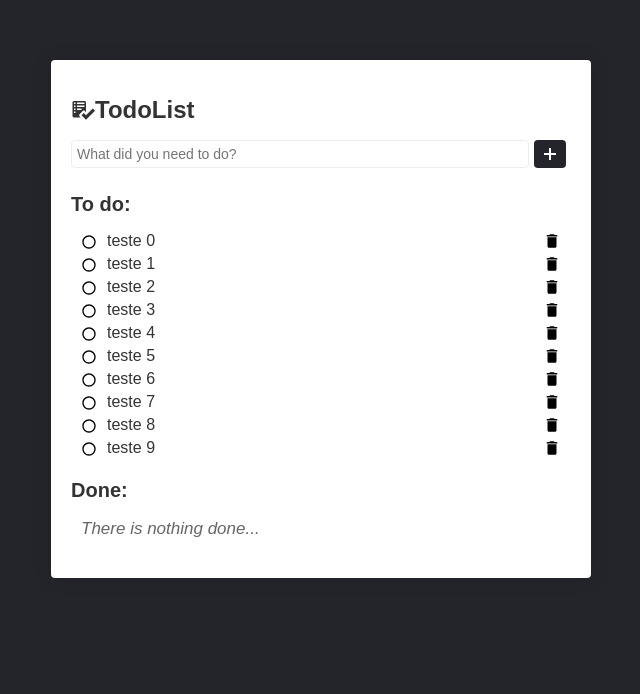
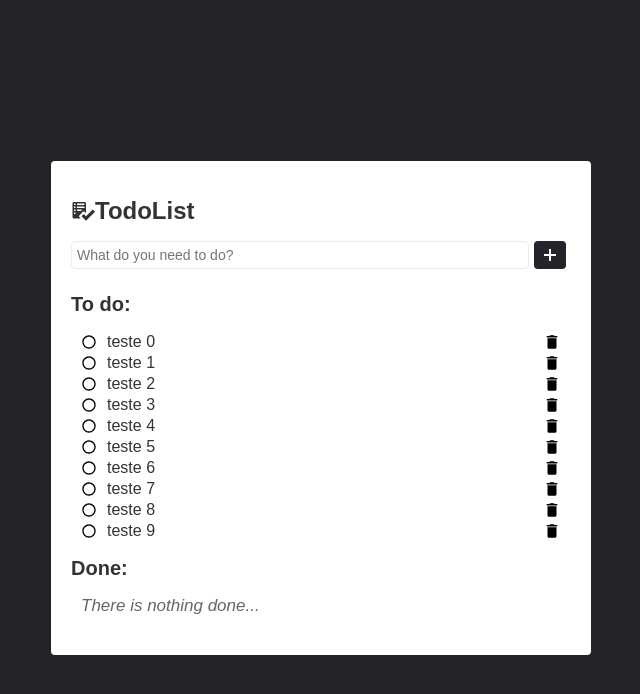
Before and after one commit to JosueCesar/todolist, a React (Create React App) app: page / in a window 1280 px wide. Shown: the top 694 px of the page, without its empty margins (319-959 px from the left). Built offline with nearby package versions, Linux system fonts and the light colour scheme.

Commit message:
refactor: converted form component into typescript file

```diff
--- a/package.json
+++ b/package.json
@@ -12,6 +12,7 @@
     "@types/react": "^17.0.14",
     "@types/react-dom": "^17.0.9",
     "@types/react-router-dom": "^5.1.8",
+    "@types/yup": "^0.29.13",
     "formik": "^2.1.4",
     "js-md5": "^0.7.3",
     "react": "^16.13.0",
--- a/src/components/FormComponent.js
+++ /dev/null
@@ -1,45 +0,0 @@
-import React, { Component } from 'react';
-
-import { ErrorMessage, Formik, Form as FormikForm, Field } from 'formik';
-import { GoPlus } from 'react-icons/go';
-import { GoChecklist } from 'react-icons/go';
-import { FormContainer } from '../styles/Styles';
-import * as yup from 'yup';
-
-const validation = yup.object().shape({
-  task: yup.string().min(5).required('Todo name is required')
-});
-
-export default class Form extends Component {
-
-  render(){
-    const { initialValues, handleSubmit } = this.props;
-    return(
-      <FormContainer>
-        <h1><GoChecklist/>TodoList</h1>
-        <Formik
-          initialValues={initialValues}
-          validationSchema={validation}
-          onSubmit={(values, { resetForm }) => {
-            handleSubmit(values);
-            resetForm();
-          }}
-        >
-          {({ values, handleChange, handleSubmit }) => (
-            <FormikForm onSubmit={handleSubmit}>
-              <Field
-                type='text'
-                name='task'
-                placeholder='What did you need to do?'
-                onChange={handleChange}
-                value={values.task}
-              />
-              <ErrorMessage component='span' name='task' />
-              <button type='submit'><GoPlus /></button>
-            </FormikForm>
-          )}
-        </Formik>
-      </FormContainer>
-    );
-  }
-}
--- /dev/null
+++ b/src/components/FormComponent/index.tsx
@@ -0,0 +1,48 @@
+import React from 'react';
+
+import { ErrorMessage, Formik, Form as FormikForm, Field } from 'formik';
+import { GoPlus } from 'react-icons/go';
+import { GoChecklist } from 'react-icons/go';
+import { FormContainer } from '../../styles/Styles';
+import * as yup from 'yup';
+
+const validation = yup.object().shape({
+  task: yup.string().min(5).required('Todo name is required')
+});
+
+interface FormProps {
+  initialValues: any;
+  handleSubmit(e: React.FormEvent<HTMLFormElement>): void;
+}
+
+const Form: React.FC<FormProps> = ({ initialValues, handleSubmit }) => {
+  return(
+    <FormContainer>
+      <h1><GoChecklist/>TodoList</h1>
+      <Formik
+        initialValues={initialValues}
+        validationSchema={validation}
+        onSubmit={(values, { resetForm }) => {
+          handleSubmit(values);
+          resetForm();
+        }}
+      >
+        {({ values, handleChange, handleSubmit }) => (
+          <FormikForm onSubmit={handleSubmit}>
+            <Field
+              type='text'
+              name='task'
+              placeholder='What do you need to do?'
+              onChange={handleChange}
+              value={values.task}
+            />
+            <ErrorMessage component='span' name='task' />
+            <button type='submit'><GoPlus /></button>
+          </FormikForm>
+        )}
+      </Formik>
+    </FormContainer>
+  );
+}
+
+export default Form;
--- a/src/styles/Global.js
+++ b/src/styles/Global.js
@@ -11,5 +11,9 @@ export default createGlobalStyle`
 
   body {
     background-color: #24252a;
+    min-height: 100vh;
+    display: flex;
+    align-items: center;
+    justify-content: center;
   }
 `;
--- a/src/styles/Styles.js
+++ b/src/styles/Styles.js
@@ -5,7 +5,7 @@ export const Container = styled.div`
   background-color: #fff;
   box-shadow: 0 0 20px rgba(0, 0, 0, 0.1);
   border-radius: 4px;
-  margin: 60px auto;
+  margin: 100px 20px;
   padding: 20px;
 
   h1, h2 {
@@ -18,10 +18,6 @@ export const Container = styled.div`
 
   h2 {
     font-size: 20px;
-  }
-
-  button {
-    background-color: transparent;
   }
 `;
 export const FormContainer = styled.div`
@@ -73,13 +69,22 @@ export const FormContainer = styled.div`
 `;
 
 export const ListContainer = styled.div`
-
   p {
     margin: 0;
     padding: 0 10px;
     color: #666;
     font-size: 17px;
     height: 23px;
+  }
+
+  li {
+    display: flex;
+    flex-direction: row;
+    align-items: center;
+
+    & + li {
+      margin-top: 3px;
+    }
   }
 
   ul{
@@ -110,6 +115,12 @@ export const ListContainer = styled.div`
     align-items: center;
   }
 
+  button {
+    display: flex;
+    align-items: center;
+    background-color: transparent;
+  }
+
   ul li button#conclude:hover {
     color: #00a8ff;
     cursor: pointer;
```
Also changed, not shown: 1 other file (tests, documents, lock files or other folders).
